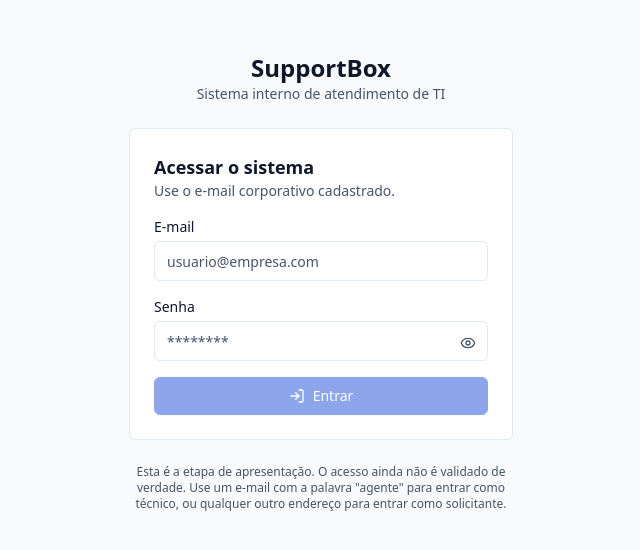
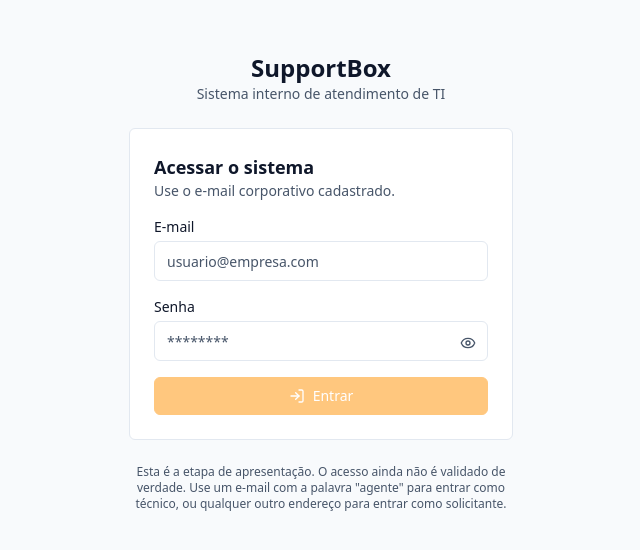
Before and after one commit to gabrielcorreaIT/supportboxofc, a Next.js app: page /login in a window 1280 px wide. Shown: the part 118-668 px from the top of the page, without its empty margins (319-959 px from the left). Built offline with nearby package versions, Linux system fonts and the light colour scheme.

Commit message:
ajuste doc tailwind config

```diff
--- a/tailwind.config.ts
+++ b/tailwind.config.ts
@@ -1,86 +1,67 @@
 /**
- * Configuração do Tailwind CSS para o projeto.
+ * Configuração do Tailwind CSS.
  *
- * Reúne em um lugar só a paleta de cores que o sistema usa, os
- * ajustes de cantos arredondados e a fonte padrão.
+ * Define a paleta de cores, bordas e fonte do sistema.
  *
- * O array content informa ao Tailwind onde procurar pelas classes
- * usadas no projeto. Sem isso, o gerador de CSS final não saberia
- * quais classes incluir.
+ * ──────────────────────────────────────────────────────────────
+ * COMO AS CORES VIRAM CLASSES
+ * ──────────────────────────────────────────────────────────────
+ * • Valor único         → classe direta:    `tinta`     → `text-tinta`
+ * • Objeto com chaves   → vira variantes:   `marca.forte` → `bg-marca-forte`
+ * • Chave `DEFAULT`     → classe sem sufixo: `marca.DEFAULT` → `bg-marca`
  *
- * Como ler os nomes deste arquivo. Quando uma cor está escrita
- * como um valor único (por exemplo tinta), o nome vira classe
- * direto, como text-tinta. Quando uma cor é um objeto com várias
- * chaves (por exemplo marca), cada chave vira uma variante. A
- * chave especial DEFAULT é o que vale quando a classe aparece sem
- * sufixo: bg-marca usa o valor de DEFAULT. As outras chaves
- * recebem sufixo, como bg-marca-forte e bg-marca-fraca.
+ * Convenção das variantes:
+ *   forte  → tom mais escuro (ênfase, profundidade)
+ *   fraca  → tom mais claro  (fundos suaves de etiquetas/cartões)
  *
- * As variantes seguem uma convenção simples no projeto: forte é
- * um tom mais escuro que o padrão, usado em estados de ênfase
- * como hover. fraca é um tom mais claro, usado em fundos suaves
- * de etiquetas e cartões.
+ * ──────────────────────────────────────────────────────────────
+ * PALETA — onde cada cor é usada
+ * ──────────────────────────────────────────────────────────────
+ *   marca         botões primários, links em destaque
+ *   marca-forte   áreas com profundidade extra
+ *   marca-fraca   fundo de etiquetas da identidade
+ *
+ *   destaque      texto/ícone de chamados em andamento
+ *   destaque-fraca fundo das etiquetas desses chamados
+ *
+ *   tinta         texto principal (quase preto)
+ *   tintaFraca    texto secundário, descrições, datas
+ *   linha         bordas e separadores
+ *
+ *   papel         superfícies elevadas (cartões, tabelas, modais)
+ *   fundo         plano de fundo da página
+ *
+ * Alterar um valor abaixo afeta TODAS as classes Tailwind que o usam.
  */
 import type { Config } from "tailwindcss";
 
 const config: Config = {
+  // Onde o Tailwind procura classes em uso. Sem isso, o CSS final fica vazio.
   content: ["./src/app/**/*.{ts,tsx}", "./src/views/**/*.{ts,tsx}"],
+
   theme: {
     extend: {
       colors: {
-        // Cor principal do sistema, em três intensidades. A do
-        // meio (DEFAULT) aparece em botões primários e em links em
-        // destaque. A mais escura (forte) entra em estados de
-        // hover, dando sensação de profundidade. A mais clara
-        // (fraca) é o fundo de etiquetas que carregam a identidade
-        // do sistema sem chamar muita atenção.
-        marca: {
-          DEFAULT: "#1d4ed8",
-          forte: "#1e3a8a",
-          fraca: "#dbeafe",
-        },
-        // Tom de aviso, em duas intensidades. O mais escuro
-        // (DEFAULT) é usado em textos e ícones de chamados em
-        // andamento. O mais claro (fraca) é o fundo das etiquetas
-        // dessas mesmas situações.
-        destaque: {
-          DEFAULT: "#d97706",
-          fraca: "#fef3c7",
-        },
-        // Tons neutros usados em texto e em divisórias do sistema.
-        // tinta é o quase preto do texto principal. tintaFraca é
-        // o cinza médio dos textos secundários, descrições e datas.
-        // Apesar do nome lembrar uma variante, tintaFraca é uma
-        // cor independente, com classe text-tintaFraca em uma
-        // palavra só. linha é o tom claro das bordas e dos
-        // separadores entre seções.
+        marca: { DEFAULT: "#FF9000", forte: "#FF7000", fraca: "#FF7000" },
+        destaque: { DEFAULT: "#d97706", fraca: "#fef3c7" },
+
         tinta: "#0f172a",
         tintaFraca: "#475569",
         linha: "#e2e8f0",
 
-        // papel é o branco usado em superfícies elevadas, como
-        // cartões, tabelas e janelas.
-        // fundo é o cinza bem claro do plano de fundo da página,
-        // que cria contraste suave com o papel e ajuda a delimitar
-        // visualmente os cartões.
         papel: "#ffffff",
         fundo: "#f8fafc",
       },
-      // Tamanhos de canto arredondado, em quatro intensidades. Os
-      // nomes sm, md e lg viram as classes rounded-sm, rounded-md
-      // e rounded-lg. O DEFAULT é o que vale ao usar a classe
-      // rounded sozinha, sem sufixo. Mantemos cantos discretos
-      // para reforçar a aparência sóbria do sistema.
+
+      // `rounded` (sem sufixo) usa DEFAULT. Demais viram `rounded-sm|md|lg`.
       borderRadius: {
         sm: "2px",
         DEFAULT: "4px",
         md: "6px",
         lg: "8px",
       },
-      // Usamos a tipografia padrão do sistema operacional. O
-      // navegador percorre a lista de cima para baixo e usa a
-      // primeira fonte que estiver instalada. Não carregamos
-      // fontes externas para deixar o site mais leve.
+
+      // Fonte do SO — sem download externo. Usa a primeira disponível.
       fontFamily: {
         sans: [
           "ui-sans-serif",
@@ -94,6 +75,7 @@ const config: Config = {
       },
     },
   },
+
   plugins: [],
 };
 
```
